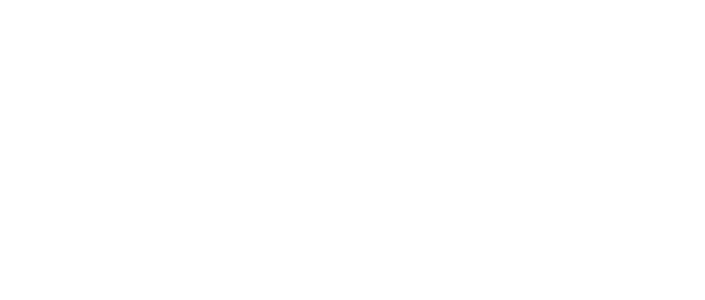
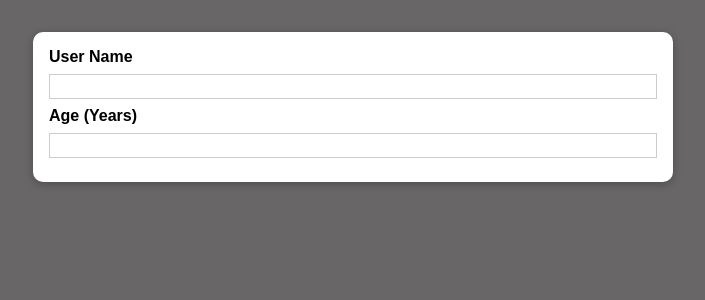
Before and after one commit to kjh-busan/03-react-input-listing-components, a React (Create React App) app: page / in a window 1280 px wide. Shown: the top 300 px of the page, without its empty margins (287-992 px from the left). Built offline with nearby package versions, Linux system fonts and the light colour scheme.

Commit message:
feat: form UI WIP

```diff
--- a/src/App.js
+++ b/src/App.js
@@ -1,10 +1,10 @@
 import React from 'react';
-
+import AddUser from "./components/Users/AddUser";
 
 function App() {
   return (
     <div>
-
+      <AddUser />
     </div>
   );
 }
--- /dev/null
+++ b/src/components/UI/Button.js
@@ -0,0 +1,8 @@
+import React from "react";
+import classes from "./Button.module.css";
+
+const Button = (props) => {
+  return <div></div>;
+};
+
+export default Button;
--- /dev/null
+++ b/src/components/UI/Button.module.css
@@ -0,0 +1,18 @@
+.button {
+  font: inherit;
+  border: 1px solid #4f005f;
+  background: #4f005f;
+  color: white;
+  padding: 0.25rem 1rem;
+  cursor: pointer;
+}
+
+.button:hover,
+.button:active {
+  background: #741188;
+  border-color: #741188;
+}
+
+.button:focus {
+  outline: none;
+}
--- /dev/null
+++ b/src/components/UI/Card.js
@@ -0,0 +1,11 @@
+import classes from "./Card.module.css";
+
+const Card = (props) => {
+  return (
+    <div className={`${classes.card} ${props.className}`}>
+      <div>{props.children}</div>
+    </div>
+  );
+};
+
+export default Card;
--- /dev/null
+++ b/src/components/UI/Card.module.css
@@ -0,0 +1,5 @@
+.card {
+  background: white;
+  box-shadow: 0 2px 8px rgba(0, 0, 0, 0.26);
+  border-radius: 10px;
+}
--- /dev/null
+++ b/src/components/Users/AddUser.js
@@ -0,0 +1,28 @@
+import React from "react";
+import Card from "../UI/Card";
+import Button from "../UI/Button";
+import classes from "./AddUser.module.css";
+
+const AddUser = (props) => {
+  const addUserHandler = (event) => {
+    event.preventDefault();
+  };
+
+  return (
+    <Card className={classes.input}>
+      <form onSubmit={addUserHandler}>
+        <label className={classes.label} htmlFor="username">
+          User Name
+        </label>
+        <input id="username" type="text" />
+        <label className={classes.label} htmlFor="age">
+          Age (Years){" "}
+        </label>
+        <input id="age" type="number" />
+        <Button type="submit">Add User</Button>
+      </form>
+    </Card>
+  );
+};
+
+export default AddUser;
--- /dev/null
+++ b/src/components/Users/AddUser.module.css
@@ -0,0 +1,26 @@
+.input {
+  margin: 2rem auto;
+  padding: 1rem;
+  width: 90%;
+  max-width: 40rem;
+}
+
+.input label {
+  display: block;
+  font-weight: bold;
+  margin-bottom: 0.5rem;
+}
+
+.input input {
+  font: inherit;
+  display: block;
+  width: 100%;
+  border: 1px solid #ccc;
+  padding: 0.15rem;
+  margin-bottom: 0.5rem;
+}
+
+.input input:focus {
+  outline: none;
+  border-color: #4f005f;
+}
--- a/src/index.css
+++ b/src/index.css
@@ -4,6 +4,7 @@
 
 html {
   font-family: sans-serif;
+  background: #686666;
 }
 
 body {
```
